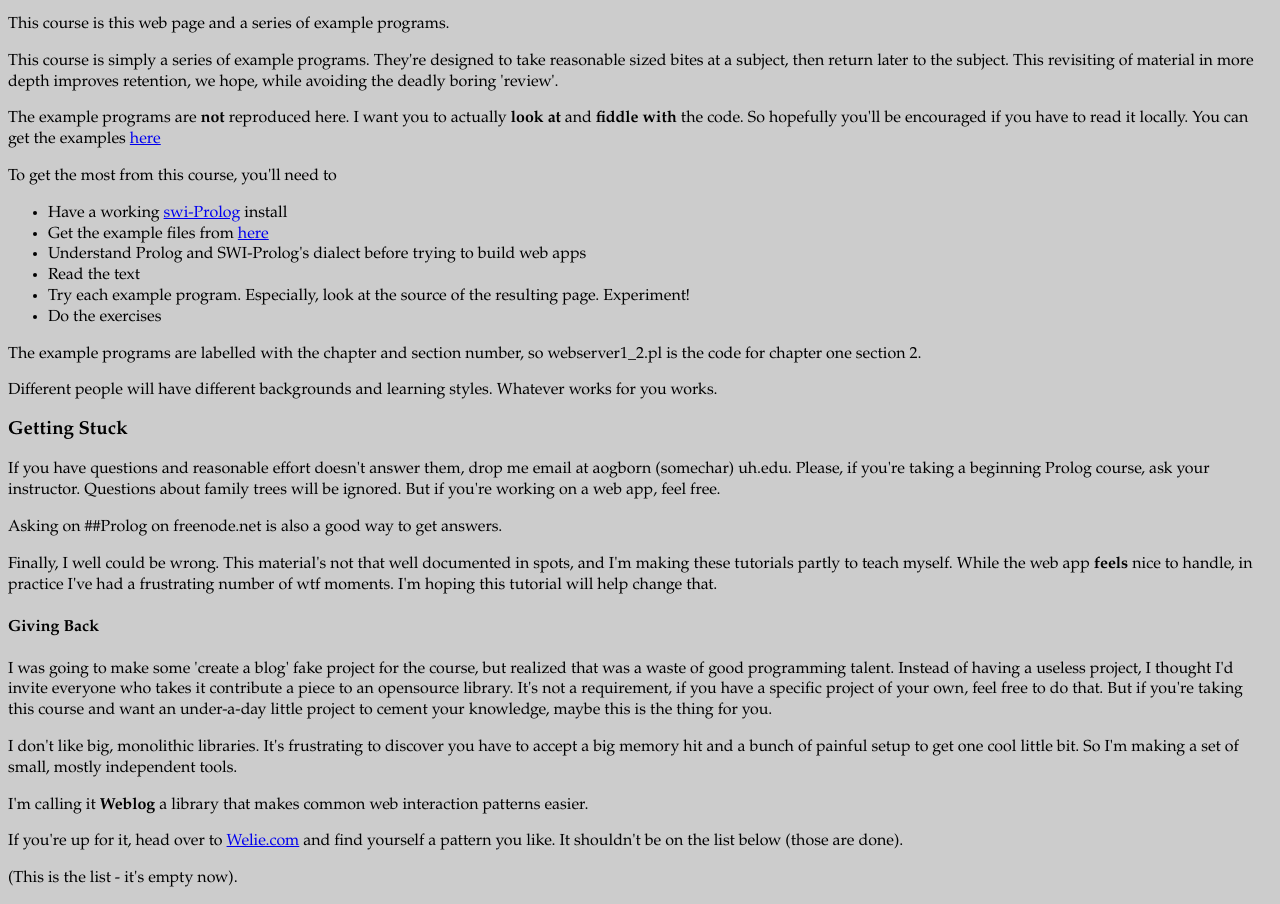
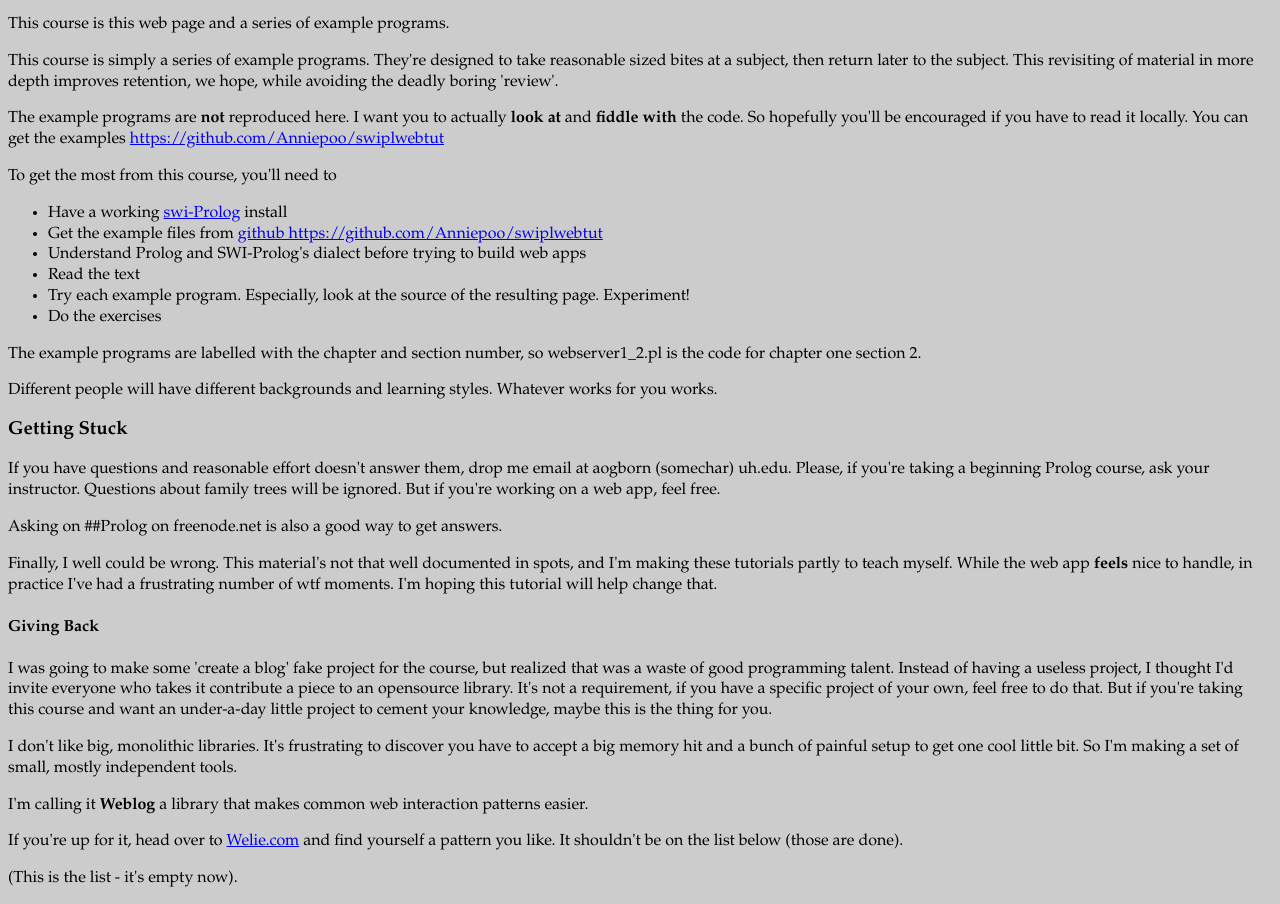
Before and after one commit to Anniepoo/swiplwebtut, a plain HTML site: page index.html in a window 1280 px wide. Shown: the part 920-1824 px from the top of the page. Drawn offline with Linux system fonts and the light colour scheme.

Commit message:
fixed to github

```diff
--- a/index.html
+++ b/index.html
@@ -31,11 +31,11 @@
 <h3>Getting The Most From This Course</h3>
 <p>This course is this web page and a series of example programs. </p>
 <p>This course is simply a series of example programs. They're designed to take reasonable sized bites at a subject, then return later to the subject. This revisiting of material in more depth improves retention, we hope, while avoiding the deadly boring 'review'.</p>
-<p>The example programs are <em>not</em> reproduced here. I want you to actually <em>look at</em> and <em>fiddle with</em> the code. So hopefully you'll be encouraged if you have to read it locally. You can get the examples <a href="swiplhtmltutorial.zip">here</a></p>
+<p>The example programs are <em>not</em> reproduced here. I want you to actually <em>look at</em> and <em>fiddle with</em> the code. So hopefully you'll be encouraged if you have to read it locally. You can get the examples <a href="https://github.com/Anniepoo/swiplwebtut">https://github.com/Anniepoo/swiplwebtut</a></p>
 <p>To get the most from this course, you'll need to</p>
 <ul>
 <li>Have a working <a href="http://www.swi-prolog.org">swi-Prolog</a> install </li>
-<li>Get the example files from <a href="swiplhtmltutorial.zip">here</a></li>
+<li>Get the example files from <a href="https://github.com/Anniepoo/swiplwebtut">github https://github.com/Anniepoo/swiplwebtut</a></li>
 <li>Understand Prolog and SWI-Prolog's dialect before trying to build web apps</li>
 <li>Read the text</li>
 <li>Try each example program. Especially, look at the source of the resulting page. Experiment!</li>
```
